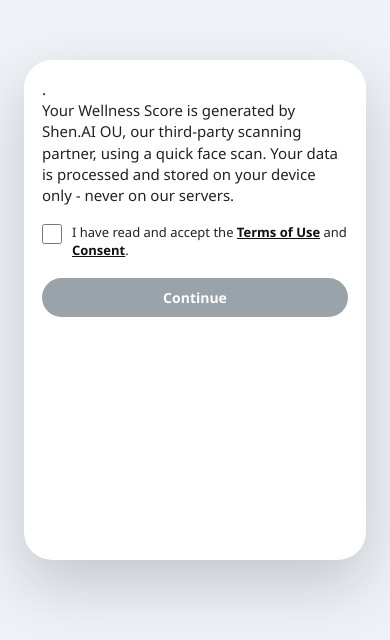
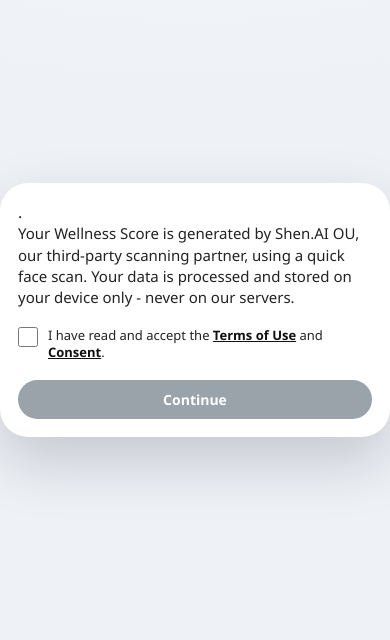
Before and after one commit to siddharthGope/nuxt-shenai, a Nuxt app in the folder nuxt-shenai-web-sdk/: page / in a window 390 px wide. Shown: the part 112-752 px from the top of the page. Built offline with nearby package versions, Linux system fonts and the light colour scheme.

Commit message:
style: comment out padding and dimensions in CSS for responsive adjustments

```diff
--- a/nuxt-shenai-web-sdk/app/app.vue
+++ b/nuxt-shenai-web-sdk/app/app.vue
@@ -207,7 +207,7 @@ body {
   display: flex;
   align-items: center;
   justify-content: center;
-  padding: 24px;
+  /* padding: 24px; */
 }
 
 .topbar {
--- a/nuxt-shenai-web-sdk/app/assets/css/global.css
+++ b/nuxt-shenai-web-sdk/app/assets/css/global.css
@@ -1,7 +1,7 @@
 .phone {
   width: 100%;
-  min-height: 500px;
-  max-width: 400px;
+  /* min-height: 500px; */
+  /* max-width: 400px; */
   background: var(--surface);
   border-radius: var(--radius);
   overflow: hidden;
```
